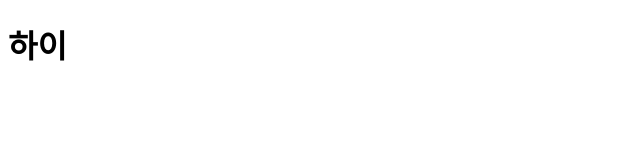
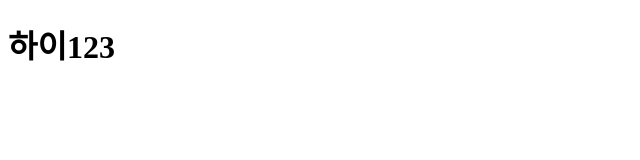
Before and after one commit to hovelopin/git-rebase, a plain HTML site: page index.html in a window 1280 px wide. Shown: the full height of the page, 0-640 px from the left. Drawn offline with Linux system fonts and the light colour scheme.

Commit message:
hi1
h2

h3

```diff
--- a/index.html
+++ b/index.html
@@ -6,6 +6,6 @@
   <title>Document</title>
 </head>
 <body>
-  <h1>하이</h1>
+  <h1>하이123</h1>
 </body>
 </html>
```
